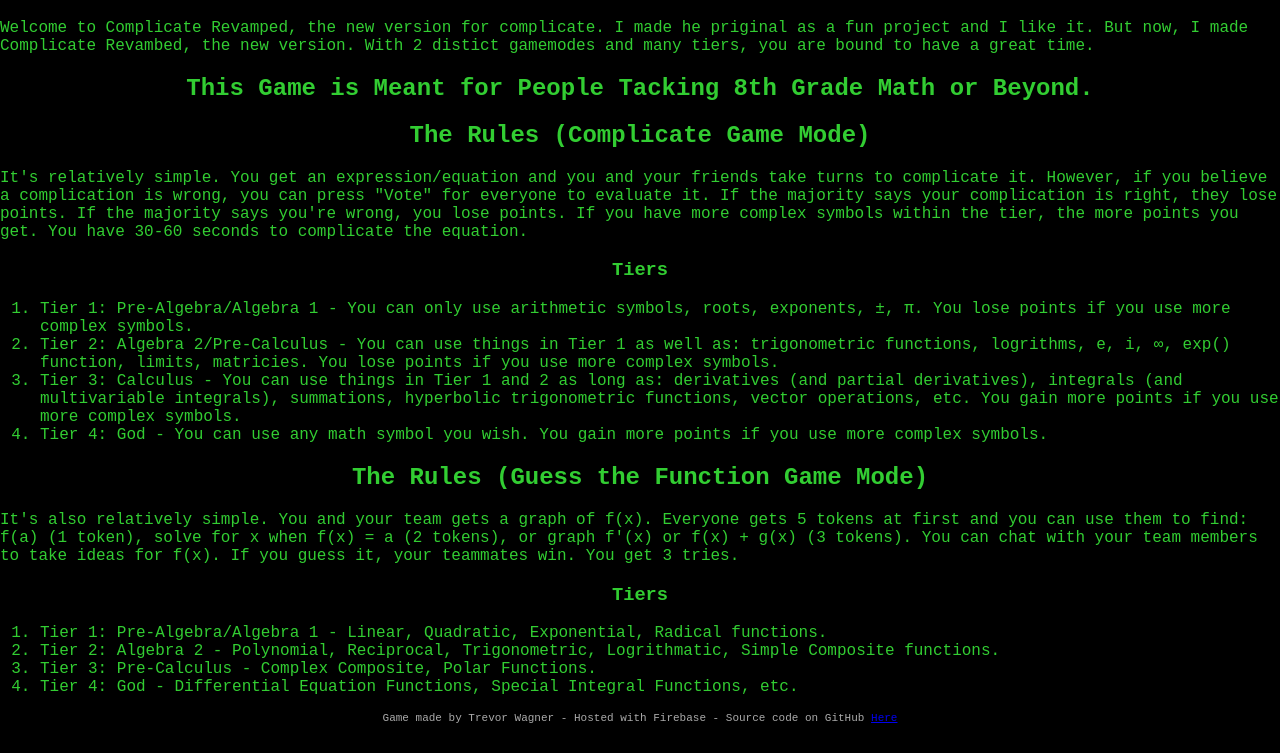
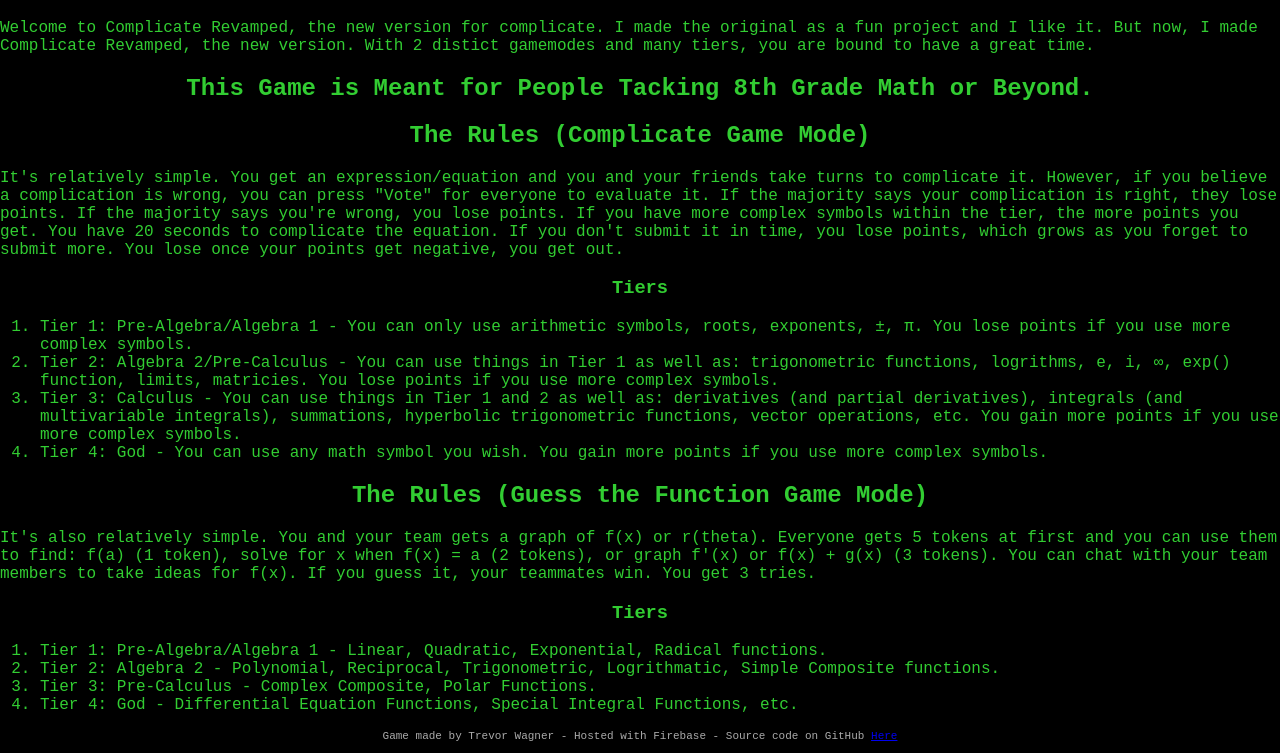
Before and after one commit to TrevorDaBest/Complicate-Revamped, a website built with Vite: page index.html in a window 1280 px wide. Shown: the part 109-862 px from the top of the page. Built offline with nearby package versions, Linux system fonts and the light colour scheme; some packages are replaced by stand-ins of ours; no server answers.

Commit message:
Fixed some typos

```diff
--- a/index.html
+++ b/index.html
@@ -14,8 +14,8 @@
     <h1>C()mpl1c473 R3V@MP3D</h1>
     <p>
         Welcome to Complicate Revamped, the new version for complicate.
-        I made he priginal as a fun project and I like it.
-        But now, I made Complicate Revambed, the new version.
+        I made the original as a fun project and I like it.
+        But now, I made Complicate Revamped, the new version.
         With 2 distict gamemodes and many tiers, you are bound to have a great time.
     </p>
 
@@ -27,7 +27,8 @@
         However, if you believe a complication is wrong, you can press "Vote" for everyone to evaluate it.
         If the majority says your complication is right, they lose points. If the majority says you're wrong, you lose points.
         If you have more complex symbols within the tier, the more points you get.
-        You have 30-60 seconds to complicate the equation.
+        You have 20 seconds to complicate the equation. If you don't submit it in time, you lose points, which grows as you forget to submit more.
+        You lose once your points get negative, you get out.
     </p>
 
     <h3>Tiers</h3>
@@ -41,7 +42,7 @@
             You lose points if you use more complex symbols.
         </li>
         <li>
-            Tier 3: Calculus - You can use things in Tier 1 and 2 as long as: derivatives (and partial derivatives), integrals (and multivariable integrals), summations, hyperbolic trigonometric functions, vector operations, etc.
+            Tier 3: Calculus - You can use things in Tier 1 and 2 as well as: derivatives (and partial derivatives), integrals (and multivariable integrals), summations, hyperbolic trigonometric functions, vector operations, etc.
             You gain more points if you use more complex symbols.
         </li>
         <li>
@@ -52,7 +53,7 @@
 
     <h2>The Rules (Guess the Function Game Mode)</h2>
     <p>
-        It's also relatively simple. You and your team gets a graph of f(x).
+        It's also relatively simple. You and your team gets a graph of f(x) or r(theta).
         Everyone gets 5 tokens at first and you can use them to find: f(a) (1 token), solve for x when f(x) = a (2 tokens), or graph f'(x) or f(x) + g(x) (3 tokens).
         You can chat with your team members to take ideas for f(x).
         If you guess it, your teammates win. You get 3 tries.
```
Also changed, not shown: scripts/game.js (+7 -1 lines).
